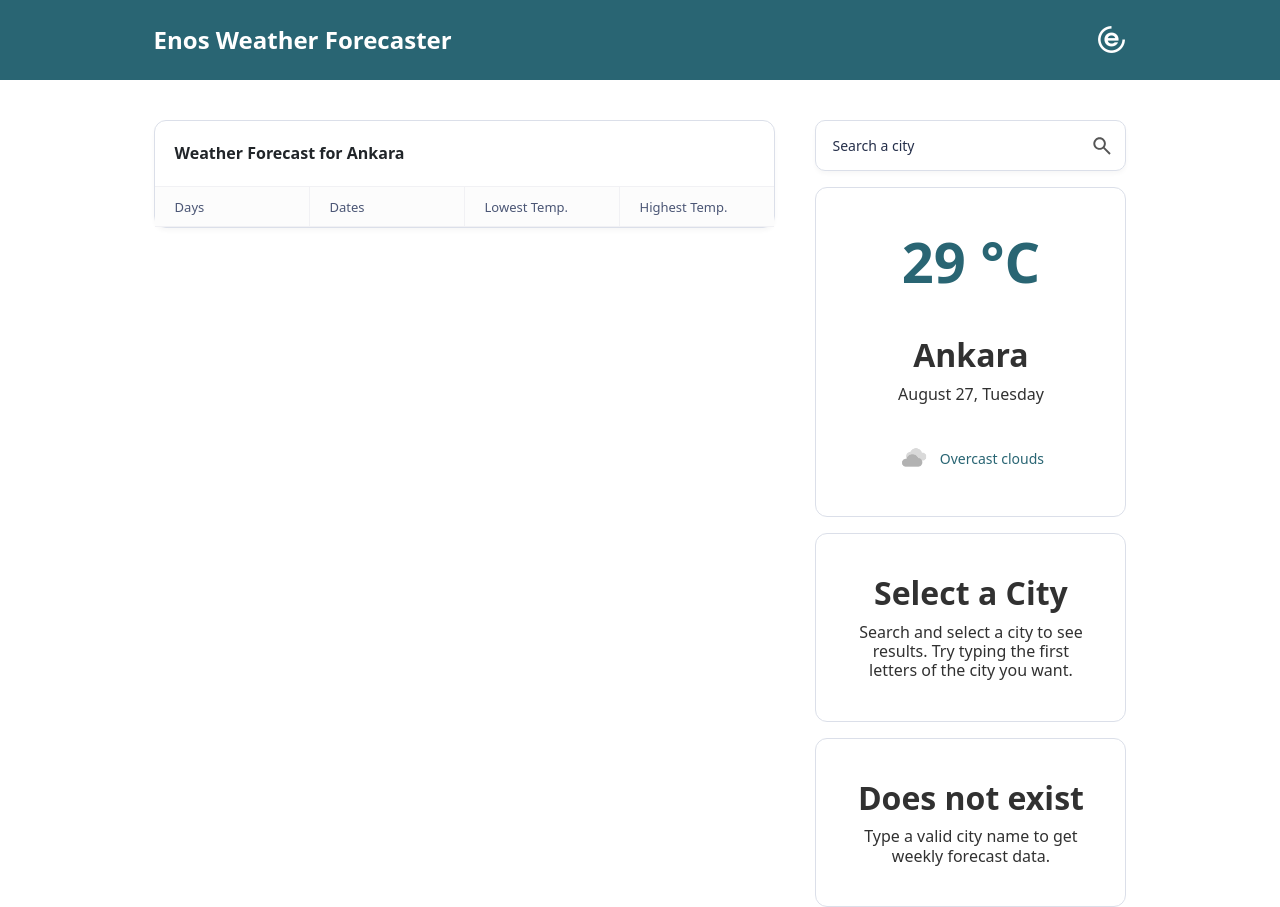
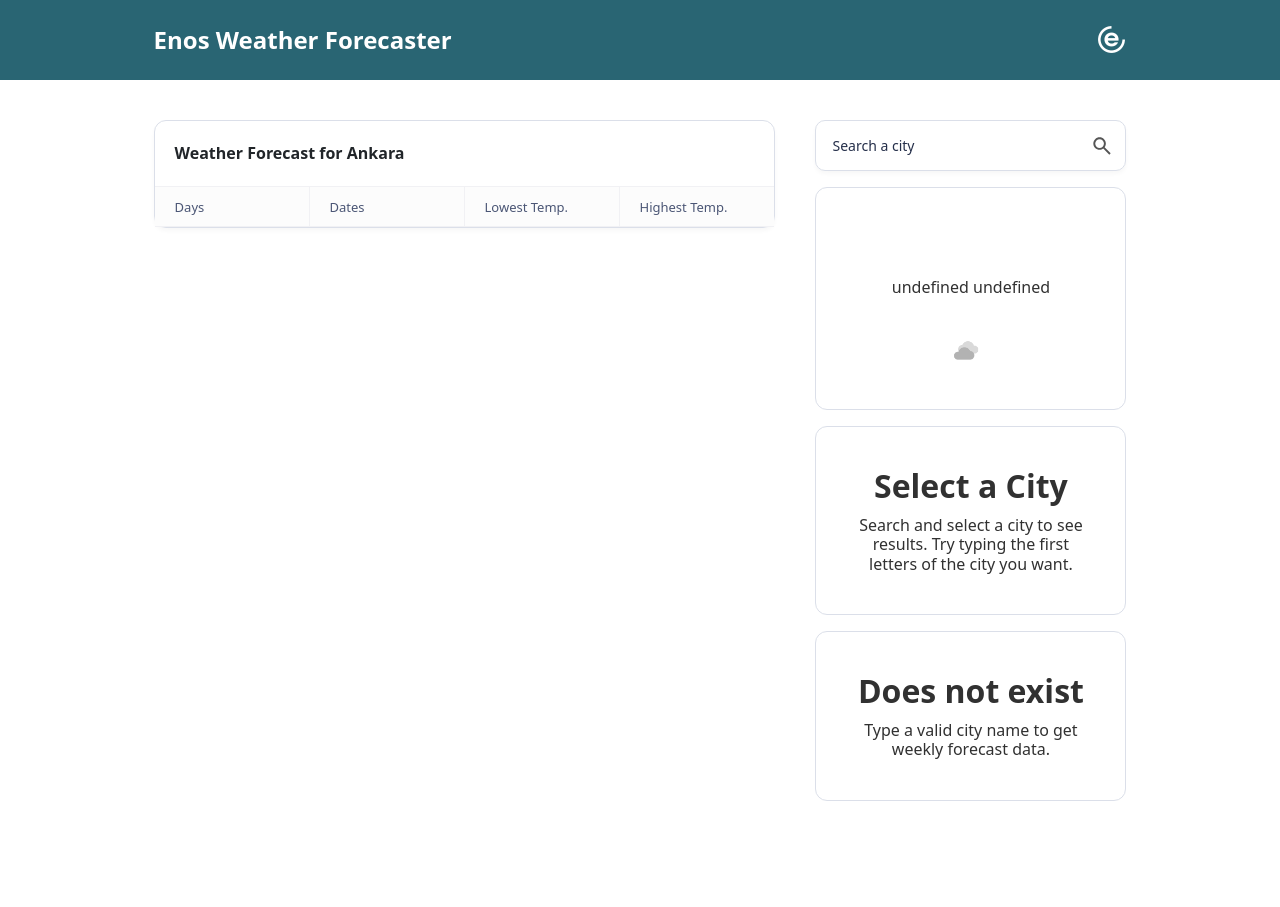
Before and after one commit to ensonal/EnosWeatherForecast-React, a React (Create React App) app in the folder enos-app/: page /forecast in a window 1280 px wide. After the commit the page ends 801 px from the top, so only its background shows below. Built offline with nearby package versions, Linux system fonts and the light colour scheme.

Commit message:
get current weatherData

```diff
--- a/enos-app/src/modules/forecast/components/CurrentWeatherCard/CurrentWeatherCard.tsx
+++ b/enos-app/src/modules/forecast/components/CurrentWeatherCard/CurrentWeatherCard.tsx
@@ -1,17 +1,23 @@
 import "./CurrentWeatherCard.css";
 import c04d from "../../../../assets/icons/weather/c04d.png";
+import { useWeatherContext } from "../../hooks/useWeatherContext";
 
 export function CurrentWeatherCard() {
+    const { selectedWeatherData } = useWeatherContext();
+
+    const formattedDate = selectedWeatherData?.date.split(",")[0] + " " + selectedWeatherData?.day;
+    const iconPath = selectedWeatherData ? require(`../../../../assets/icons/weather/${selectedWeatherData.weather.icon}.png`) : c04d;
+
     return (
         <div className="default-card current-weather-card d-flex flex-column align-items-center justify-content-between">
-            <p className="degree-text m-0">29 °C</p>
+            <p className="degree-text m-0">{selectedWeatherData?.averageTemp}</p>
             <div className="general-info d-flex flex-column align-items-center">
-                <p className="city-name m-0">Ankara</p>
-                <p className="date-time m-0">August 27, Tuesday</p>
+                <p className="city-name m-0">{selectedWeatherData?.city}</p>
+                <p className="date-time m-0">{formattedDate}</p>
             </div>
             <div className="weather-status d-flex flex-row align-items-center">
-                <img src={c04d} alt="weather status" className="weather-icon" />
-                <p className="weather-status-text m-0">Overcast clouds</p>
+                <img src={iconPath} alt="weather status" className="weather-icon" />
+                <p className="weather-status-text m-0">{selectedWeatherData?.weather.description}</p>
             </div>
         </div>
     );
```
